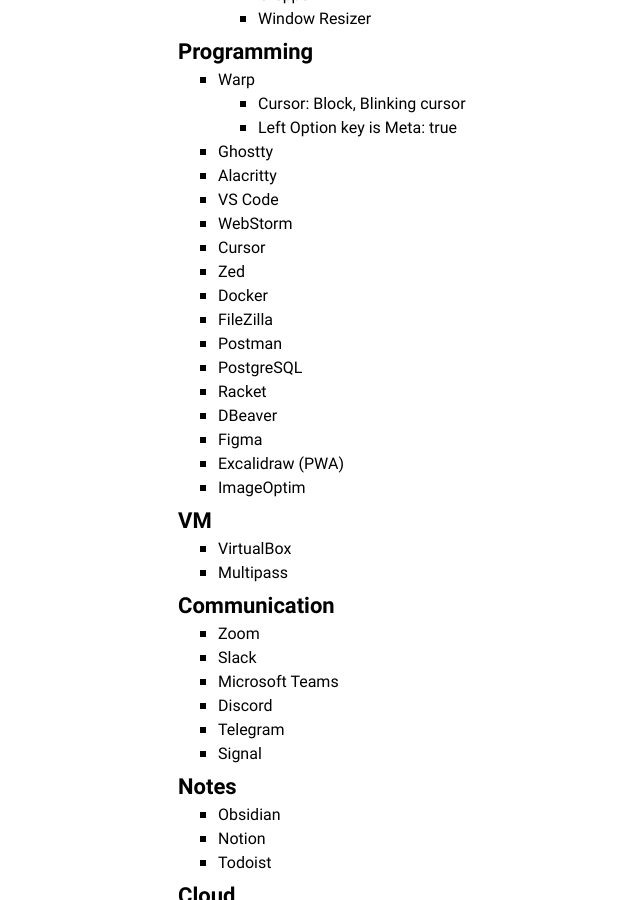
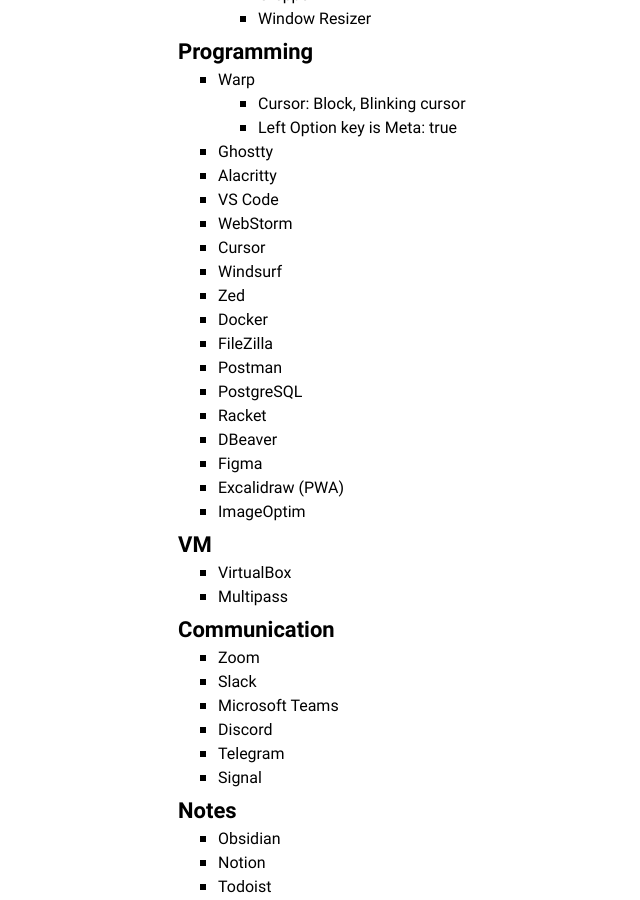
Before and after one commit to amalumian/www.malumian.dev, a Jekyll site: the page built from setup.html, in a window 1280 px wide and 900 px high, scrolled down 3240 px. Shown: the whole window, without its empty margins (132-772 px from the left). Built offline with Jekyll 4.4.1, drawn with Linux system fonts in a browser that asks for light colours.

Commit message:
Update setup.html

```diff
--- a/setup.html
+++ b/setup.html
@@ -210,6 +210,7 @@
     <li>VS Code</li>
     <li>WebStorm</li>
     <li>Cursor</li>
+    <li>Windsurf</li>
     <li>Zed</li>
     <li>Docker</li>
     <li>FileZilla</li>
```
